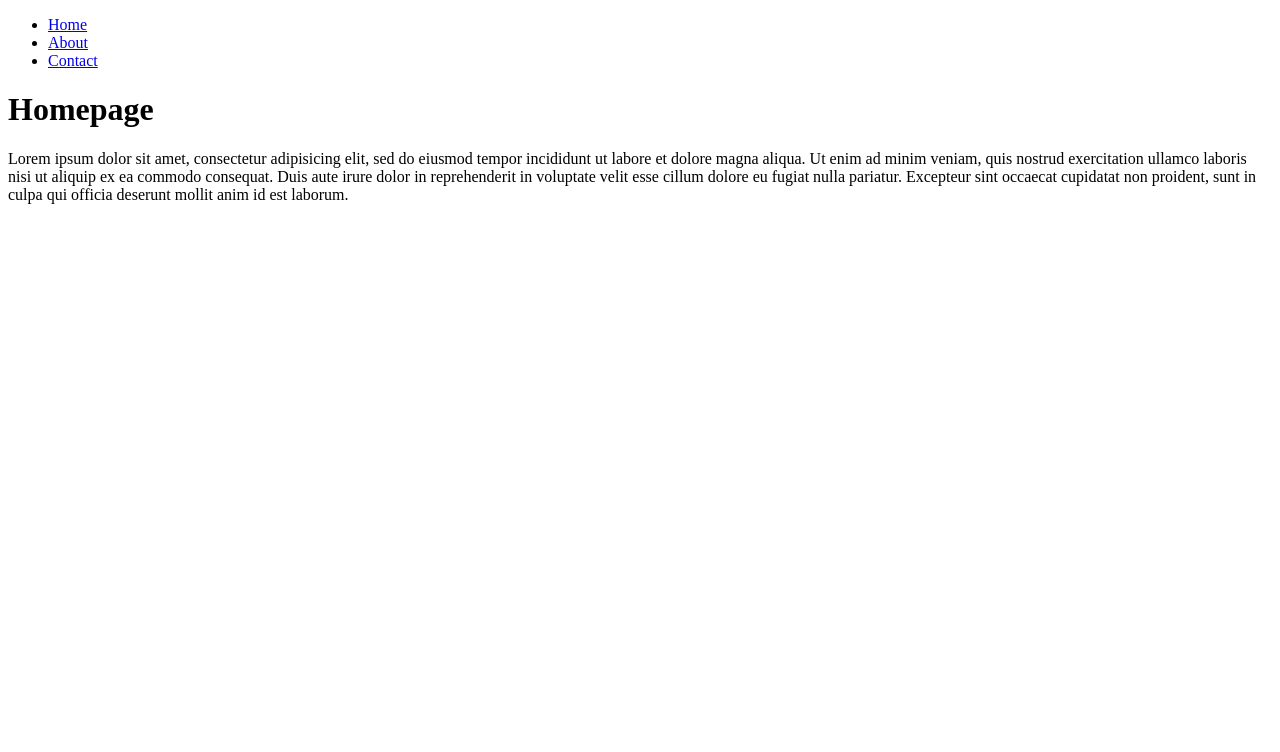
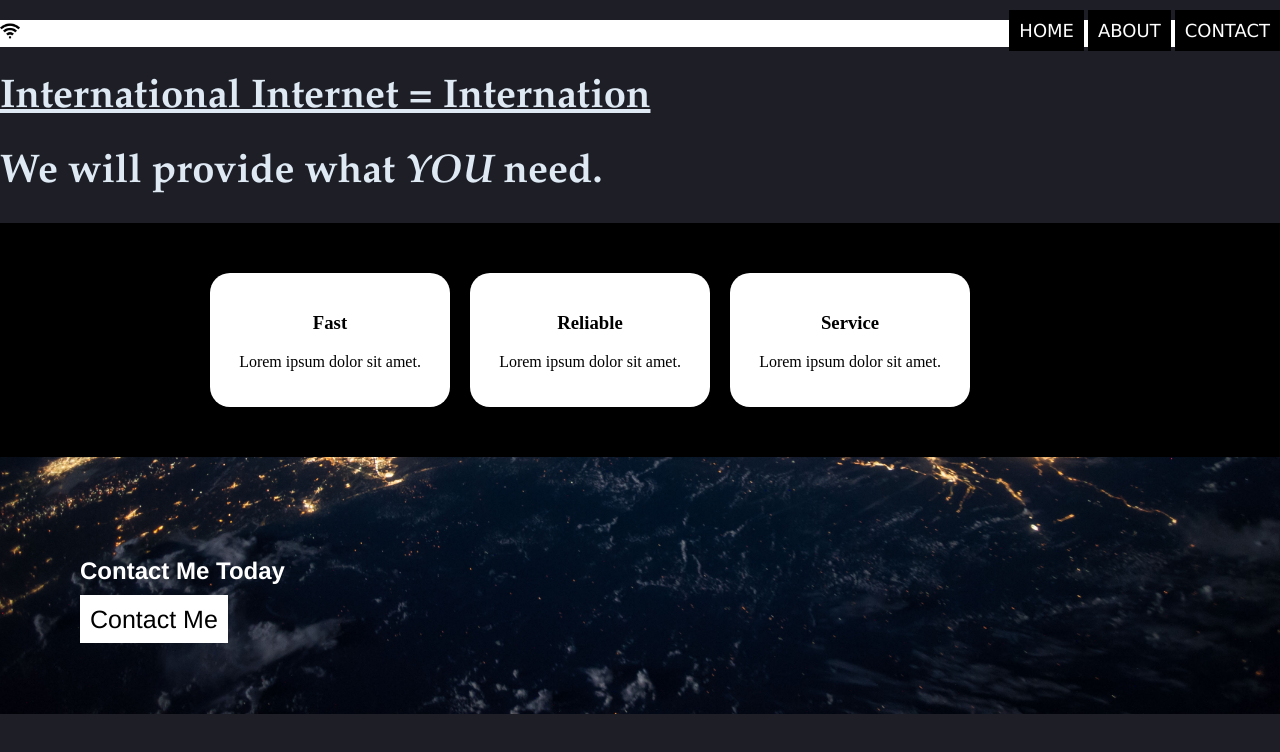
Before and after one commit to JamilaCaraballo/p10, a plain HTML site: page index.html in a window 1280 px wide. Drawn offline with Linux system fonts and the light colour scheme.

Commit message:
Added CSS

```diff
--- a/index.html
+++ b/index.html
@@ -1,10 +1,14 @@
 <!doctype html>
 <html>
+
 <head>
-	<title>My Second Website</title>
+	<title>Internation Home Page</title>
+	<link rel="stylesheet" href="style.css">
 </head>
+
 <body>
 	<header>
+		<h2><img src="WIFI.png" style="width:20px;height:20px;"></h2>
 		<nav>
 			<ul>
 				<li><a href="index.html">Home</a></li>
@@ -13,12 +17,29 @@
 			</ul>
 		</nav>
 	</header>
-	<h1>Homepage</h1>
-	<p>Lorem ipsum dolor sit amet, consectetur adipisicing elit, sed do eiusmod tempor
-	incididunt ut labore et dolore magna aliqua. Ut enim ad minim veniam, quis
-	nostrud exercitation ullamco laboris nisi ut aliquip ex ea commodo consequat.
-	Duis aute irure dolor in reprehenderit in voluptate velit esse cillum dolore eu
-	fugiat nulla pariatur. Excepteur sint occaecat cupidatat non proident, sunt in
-	culpa qui officia deserunt mollit anim id est laborum.</p>
+	<h1><u>International Internet = Internation</u></h1>
+	<h1>We will provide what <i>YOU</i> need.</h1>
+	<div id="benny">
+		<div id="bennycontainer">
+			<div class="benefit">
+				<h3>Fast</h3>
+				<p>Lorem ipsum dolor sit amet.</p>
+			</div>
+			<div class="benefit">
+				<h3>Reliable</h3>
+				<p>Lorem ipsum dolor sit amet.</p>
+			</div>
+			<div class="benefit">
+				<h3>Service</h3>
+				<p>Lorem ipsum dolor sit amet.</p>
+			</div>
+			<br style="clear:both">
+		</div>
+	</div>
+	<div class="cta">
+		<h2>Contact Me Today</h2>
+		<a href="contact.html">Contact Me</a>
+	</div>
 </body>
+
 </html>
--- /dev/null
+++ b/style.css
@@ -0,0 +1,87 @@
+body {
+	background: #1e1f26;
+	margin: 0;
+	padding: 0;
+}
+
+header {
+	background: #ffffff;
+	margin: 0;
+	position: relative;
+}
+
+nav {
+	position: absolute;
+	top: 0px;
+	right: 0px;
+}
+
+nav ul {
+	list-style: none;
+	margin: 0;
+}
+
+nav li {
+	display: inline-block;
+}
+
+nav a {
+	font-size: 18px;
+	background: #000000;
+	color: #ffffff;
+	padding: 10px;
+	text-decoration: none;
+	text-transform: uppercase;
+	font-family: verdana;
+}
+
+nav a:hover {
+	background: #eee;
+	color: #f00;
+}
+
+h1 {
+	font-family: Palatino;
+	font-size: 40px;
+	color: #dee9f4;
+}
+
+#benny {
+	background: #000;
+	padding: 40px;
+}
+
+#bennycontainer{
+	width:880px;
+	margin:0 auto;
+}
+
+.benefit {
+	background: #fff;
+	float: left;
+	width: 200px;
+	padding: 20px;
+	margin: 10px;
+	border-radius: 20px;
+	text-align: center;
+}
+
+.cta{
+	background: url(BG.jpg);
+	background-size: cover;
+	background-position:bottom right;
+	padding:80px;
+	font-family: helvetica;
+}
+
+.cta h2{
+	color:#fff;
+}
+
+.cta a{
+	background:#fff;
+	color:#000;
+	text-decoration:none;
+	padding:10px;
+	font-size:25px;
+}
```
Also changed, not shown: about.html (+1 -0 lines), contact.html (+2 -0 lines), BG.jpg (added), WIFI.png (added).
